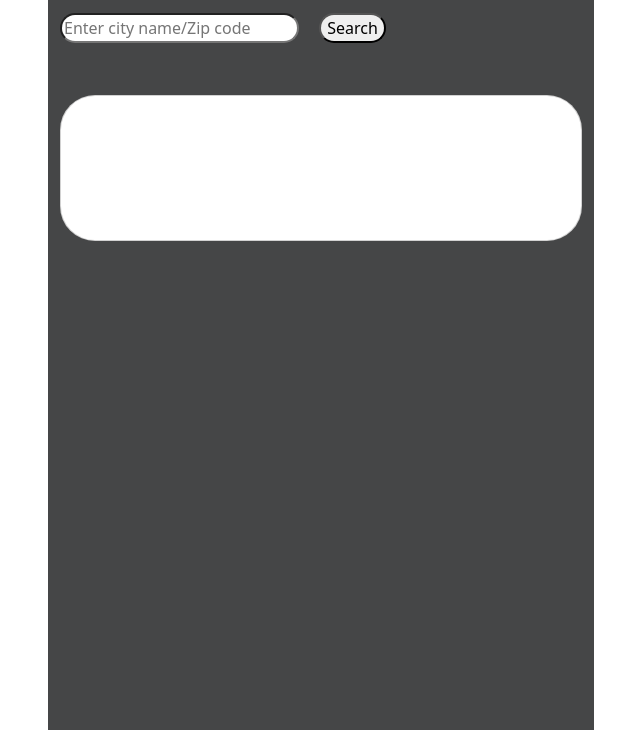
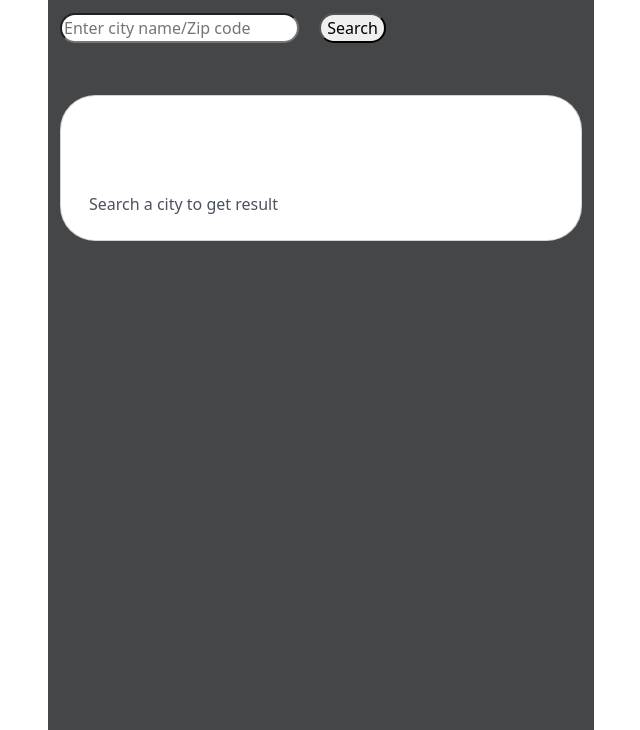
Before and after one commit to mashuk06/weather-app-js, a plain HTML site: page index.html in a window 1280 px wide. Shown: the part 70-800 px from the top of the page, without its empty margins (319-959 px from the left). Drawn offline with nearby package versions, Linux system fonts and the light colour scheme; no server answers.

Commit message:
updated blank portion with text

```diff
--- a/index.html
+++ b/index.html
@@ -44,7 +44,7 @@
                                             </div>
                                             <div class="d-flex align-items-center">
                                                 <div class="flex-grow-1" style="font-size: 1rem;">
-                                                    <div></div>
+                                                    <div><span class="ms-1" id="details">Search a city to get result</span></div>
                                                 </div>
                                                 <div>
                                                     <img id="icon" alt="">
```
